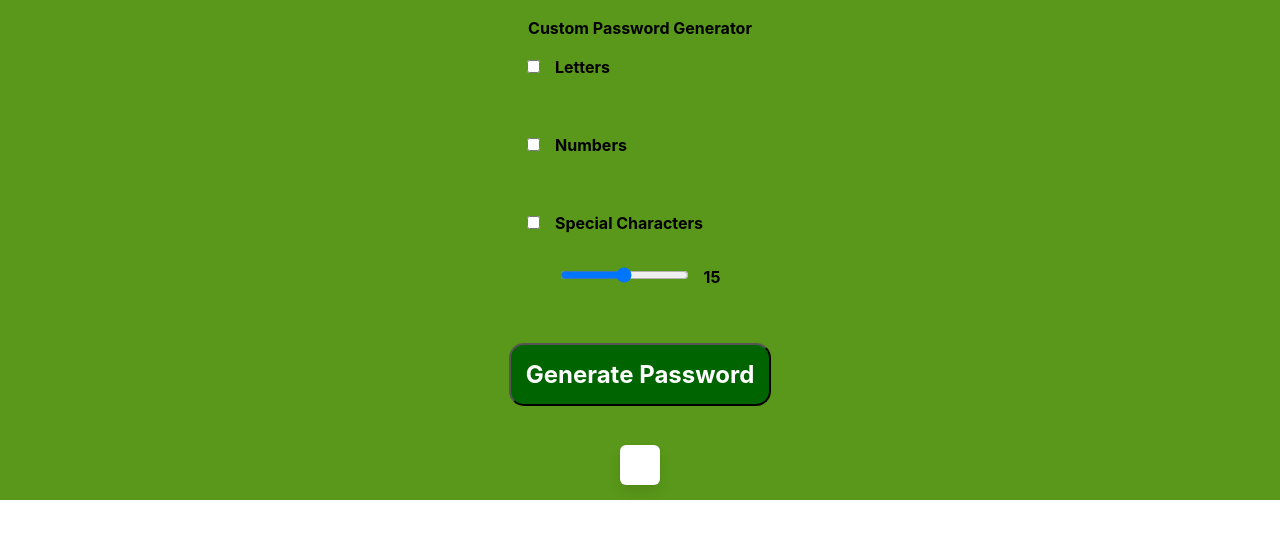
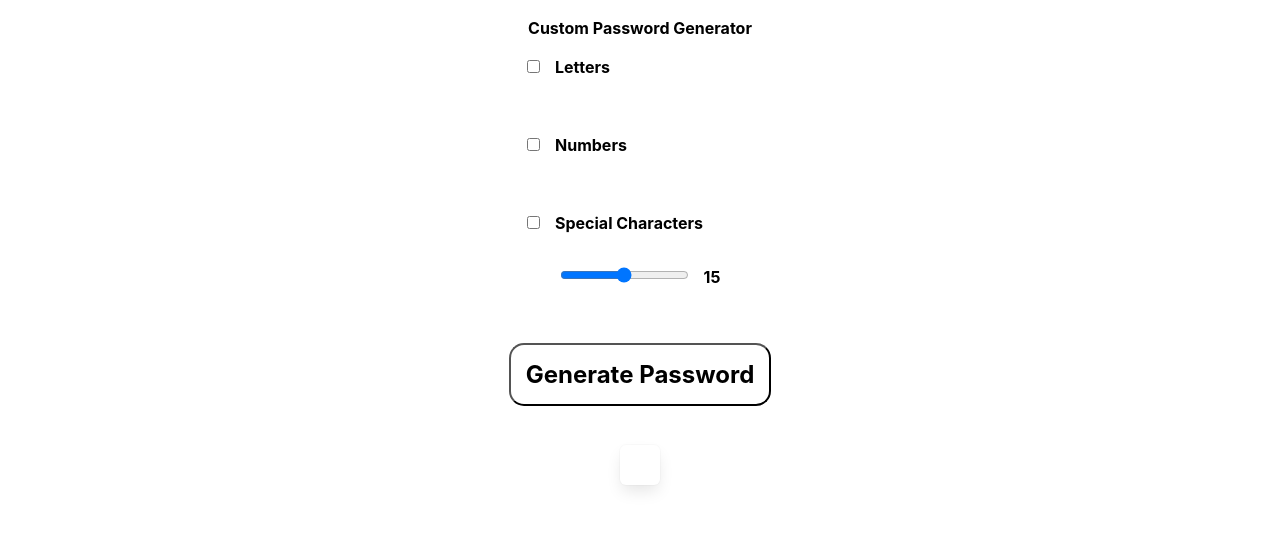
Before and after one commit to philipwking/password-generator, a React (Create React App) app: page / in a window 1280 px wide. Shown: the top 538 px of the page. Built offline with nearby package versions, Linux system fonts and the light colour scheme.

Commit message:
hgejwqerv

```diff
--- a/src/App.css
+++ b/src/App.css
@@ -37,8 +37,8 @@ input{
 button{
     padding: 15px;
     border-radius: 15px;
-    background-color: darkgreen;
-    color: white;
+    background-color: white;
+    color: black;
     font-weight: bolder;
     font-size: x-large;
 }
--- a/src/index.css
+++ b/src/index.css
@@ -1,4 +1,3 @@
 *{
-    background-color: #59981a;
     color:black;
 }
```
